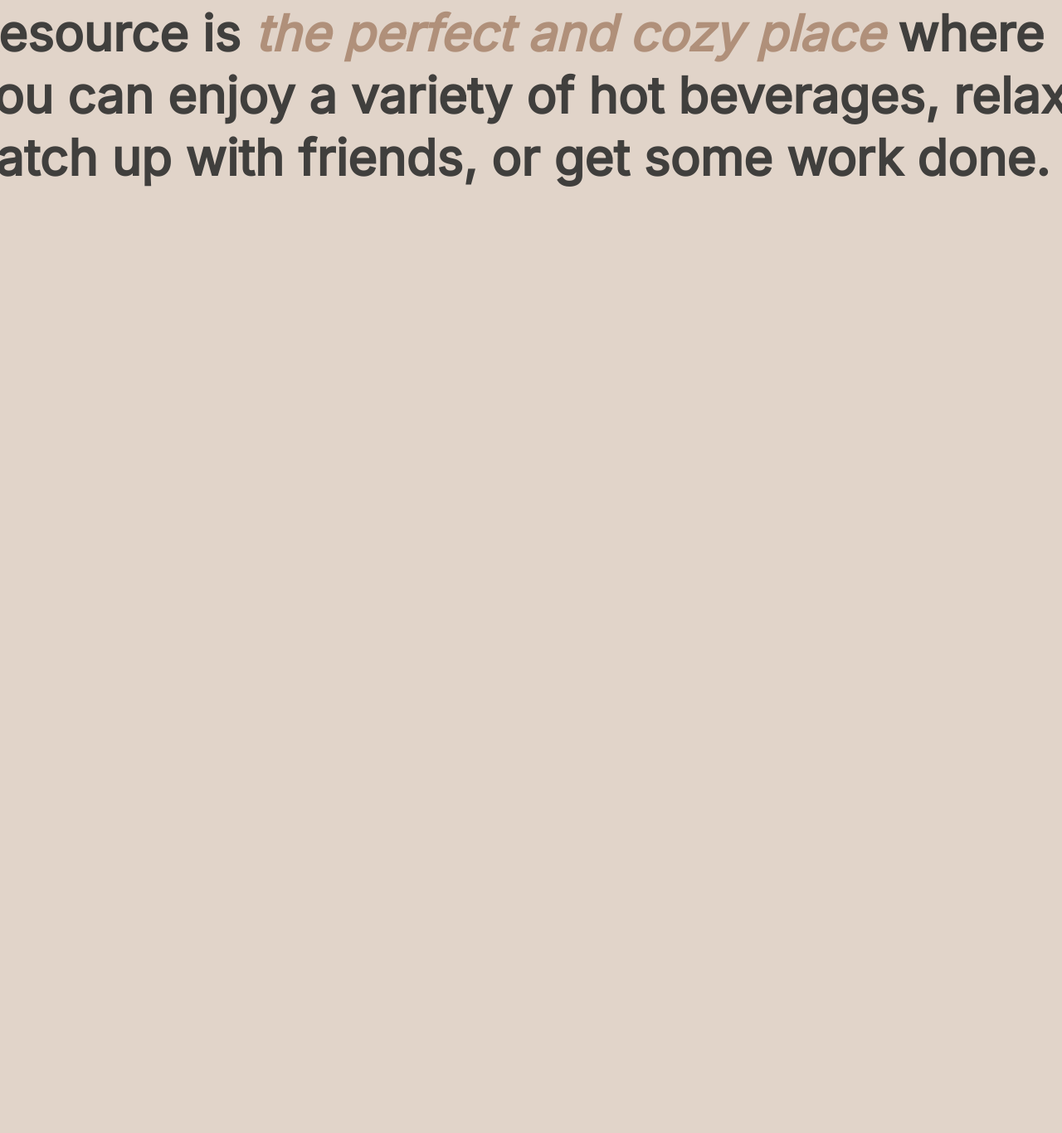
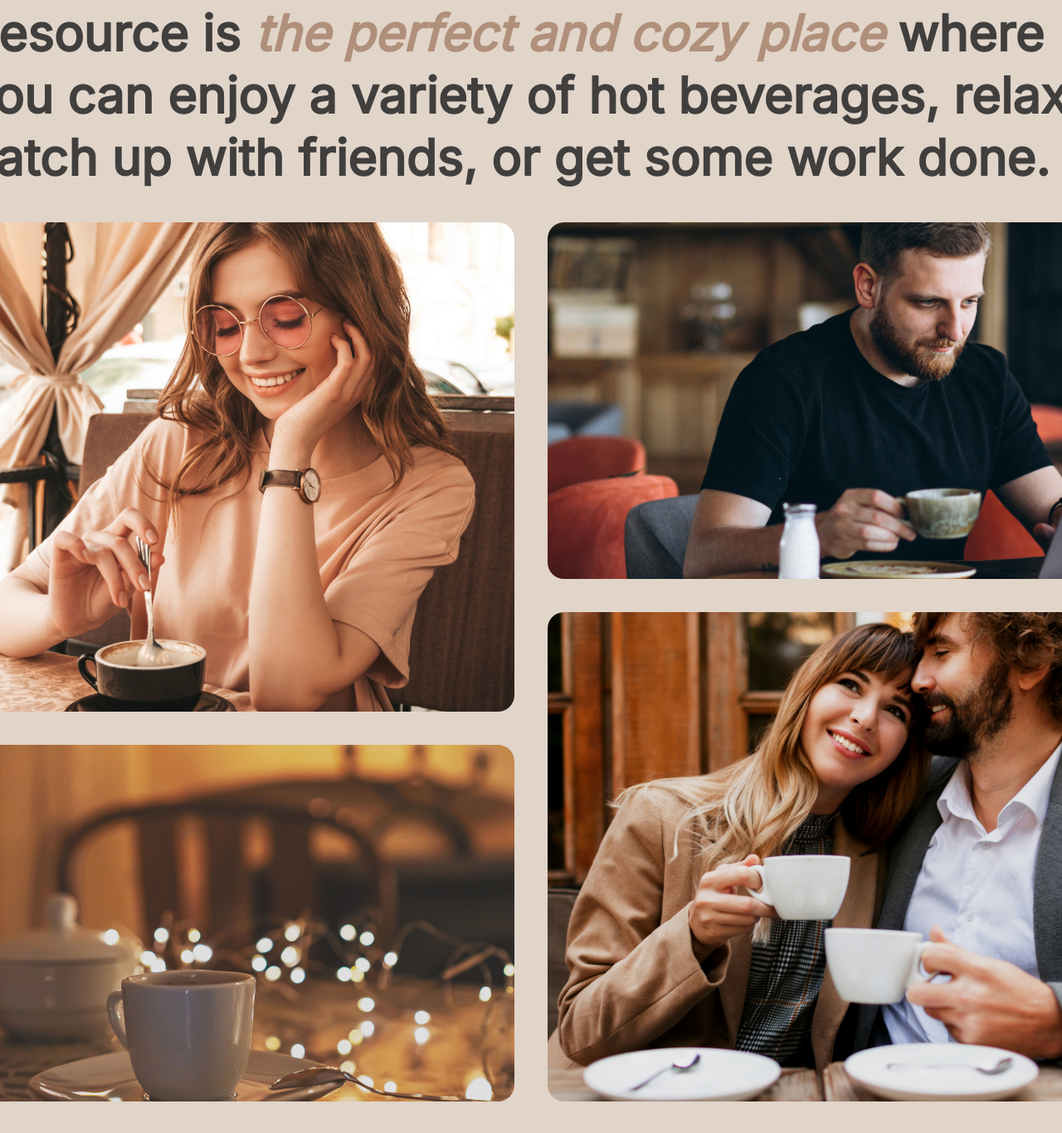
Before and after one commit to eordan/coffee-house, a website built with Vite: page index.html in a window 1280 px wide. Shown: the part 1740-3106 px from the top of the page at 83% size. Built offline with nearby package versions, Linux system fonts and the light colour scheme; files whose address does not match are found by name.

Commit message:
feat: add about component images

```diff
--- a/src/components/main-resource/main-resource.scss
+++ b/src/components/main-resource/main-resource.scss
@@ -40,7 +40,7 @@
 .top-left-image {
   height: 590px;
   width: 660px;
-  background-image: url('../../../images/about-1.png');
+  background-image: url('/images/about-1.png');
   border-radius: 20px;
   margin-bottom: 40px;
 }
@@ -48,14 +48,14 @@
 .bottom-left-image {
   height: 430px;
   width: 660px;
-  background-image: url('../../../images/about-2.png');
+  background-image: url('/images/about-2.png');
   border-radius: 20px;
 }
 
 .top-right-image {
   height: 430px;
   width: 660px;
-  background-image: url('../../../images/about-3.png');
+  background-image: url('/images/about-3.png');
   border-radius: 20px;
   margin-bottom: 40px;
 }
@@ -63,6 +63,6 @@
 .bottom-right-image {
   height: 590px;
   width: 660px;
-  background-image: url('../../../images/about-4.png');
+  background-image: url('/images/about-4.png');
   border-radius: 20px;
 }
```
Also changed, not shown: public/images/about-1.png (added), public/images/about-2.png (added), public/images/about-3.png (added), public/images/about-4.png (added).
